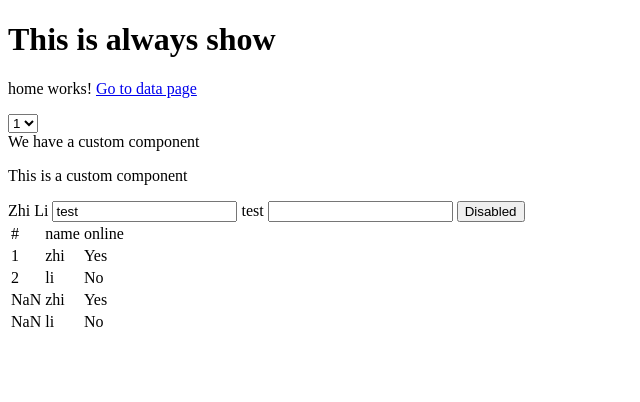
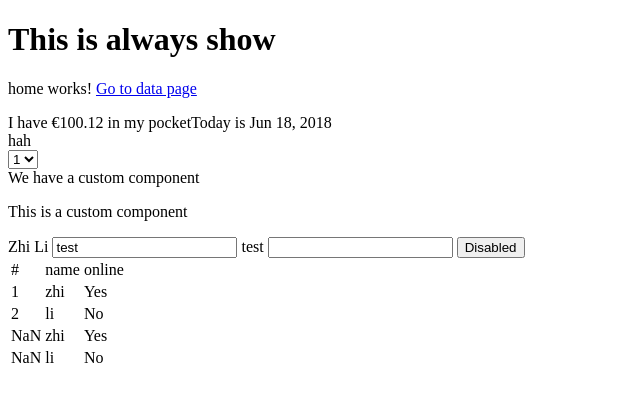
Before and after one commit to ZhiLiGod/Angular6, an Angular app: page / in a window 1280 px wide. Shown: the top 402 px of the page, without its empty margins (0-640 px from the left). Built offline with nearby package versions, Linux system fonts and the light colour scheme; no server answers.

Commit message:
add custom pipe

```diff
--- a/package.json
+++ b/package.json
@@ -21,6 +21,7 @@
     "@angular/platform-browser-dynamic": "^6.0.3",
     "@angular/router": "^6.0.3",
     "core-js": "^2.5.4",
+    "express-session": "^1.15.6",
     "rxjs": "^6.0.0",
     "zone.js": "^0.8.26"
   },
--- a/src/app/app.component.html
+++ b/src/app/app.component.html
@@ -1,7 +1,11 @@
 <h1>This is always show</h1>
 <router-outlet></router-outlet>
+<span>I have {{ amount | currency: 'EUR' }} in my pocket</span>
+<span>Today is {{ today | date }}</span><br />
 
+{{ "This is test string" | reversepipe }}
 
+<br />
 <select>
   <option class="red">1</option>
   <option class="red">2</option>
--- a/src/app/app.component.ts
+++ b/src/app/app.component.ts
@@ -46,6 +46,8 @@ export class AppComponent {
 	title = 'app';
 	myVar = 'test';
 	disabled = false;
+	amount = 100.12;
+	today = new Date();
 
 	data = [{
 		name: 'zhi',
--- a/src/app/app.module.ts
+++ b/src/app/app.module.ts
@@ -10,13 +10,15 @@ import { RecordsService } from './records.service';
 import { HttpClientModule } from '@angular/common/http';
 import { HomeComponent } from './home/home.component';
 import { DataComponent } from './data/data.component';
+import { ReversepipePipe } from './reversepipe.pipe';
 
 @NgModule({
   declarations: [
     AppComponent,
     HelloComponent,
     HomeComponent,
-    DataComponent
+    DataComponent,
+    ReversepipePipe
   ],
   imports: [
     BrowserModule,
--- /dev/null
+++ b/src/app/reversepipe.pipe.ts
@@ -0,0 +1,12 @@
+import { Pipe, PipeTransform } from '@angular/core';
+
+@Pipe({
+  name: 'reversepipe'
+})
+export class ReversepipePipe implements PipeTransform {
+
+  transform(value: any, args?: any): any {
+    return 'hah';
+  }
+
+}
```
Also changed, not shown: 1 other file (tests, documents, lock files or other folders).
